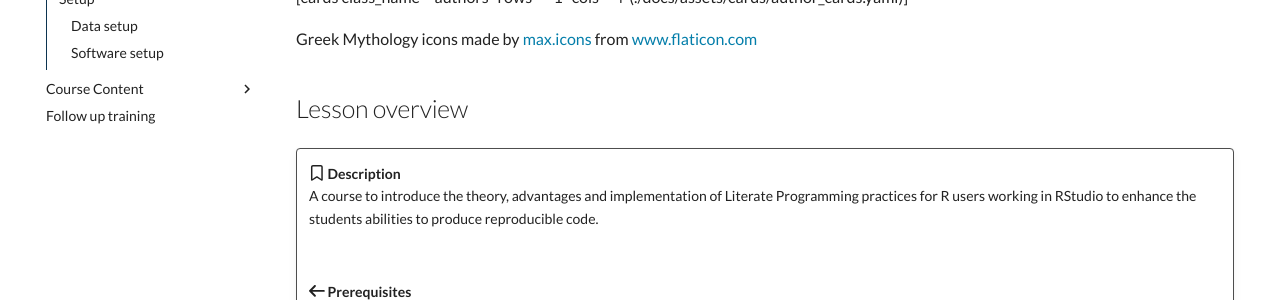
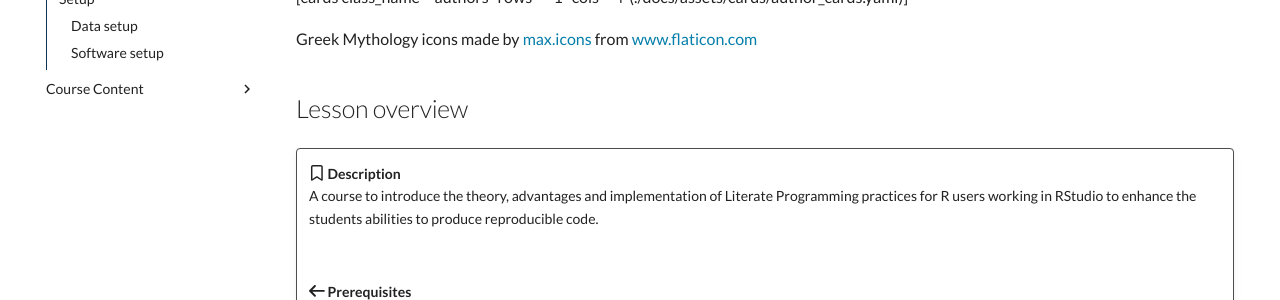
Before and after one commit to elixir-europe-training/ELIXIR-TrP-LiterateProgrammingR-CodeRep, an MkDocs documentation site: the page built from docs/index.md, in a window 1280 px wide. Shown: the part 329-629 px from the top of the page. Built offline with MkDocs 1.6.1 and Material for MkDocs 9.7.7, drawn with Linux system fonts in a browser that asks for light colours; comment, search, counter and statistics services are not loaded.

Commit message:
Update mkdocs.yml (#89)
Delete line for follow up training as the corresponding .md is deleted (while the content has been moved to new Chapter 5)

```diff
--- a/mkdocs.yml
+++ b/mkdocs.yml
@@ -8,7 +8,6 @@ nav:
       - "4. An Introduction to Quarto": chapters/Chapter_04.md
       - "5. Conclusion and next steps": chapters/chapter_05.md
       - "References": chapters/references.md
-    - "Follow up training": follow_up_training.md
 
 theme:
   name: material
```
